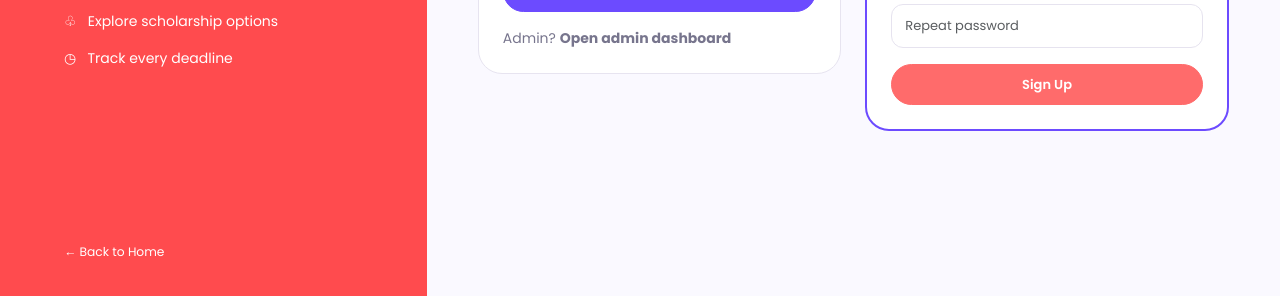
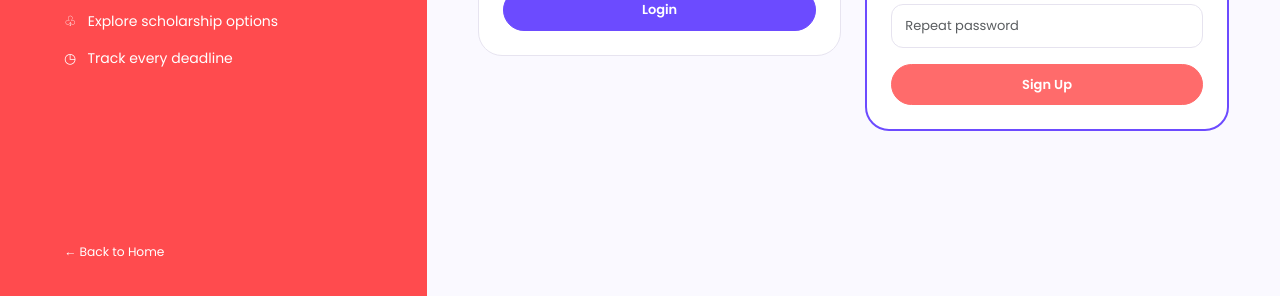
Before and after one commit to 14-nihal-lanjewar-rbu/CWS-Mini-Project, a plain HTML site: page login.html in a window 1280 px wide. Shown: the part 504-800 px from the top of the page. Drawn offline with nearby package versions, Linux system fonts and the light colour scheme.

Commit message:
Update login.html

```diff
--- a/login.html
+++ b/login.html
@@ -33,9 +33,6 @@
                             <input class="form-control mb-3" id="loginPassword" type="password" required placeholder="Enter password">
                             <button class="btn btn-main w-100" type="submit">Login</button>
                         </form>
-                        <p class="small-muted mt-3 mb-0">
-                            Admin? <a class="fw-bold" href="admin.html">Open admin dashboard</a>
-                        </p>
 
                     </div>
                 </div>
```
